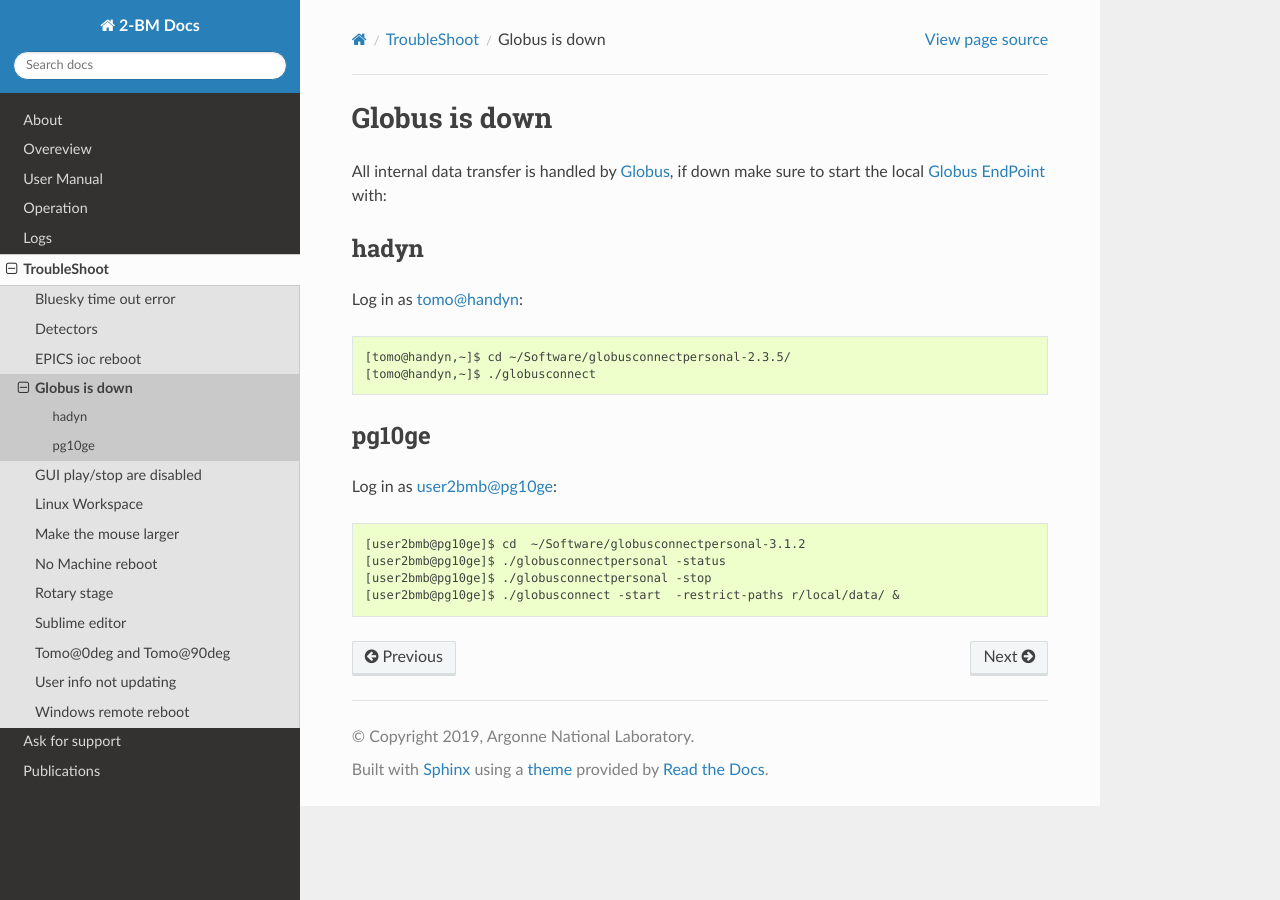
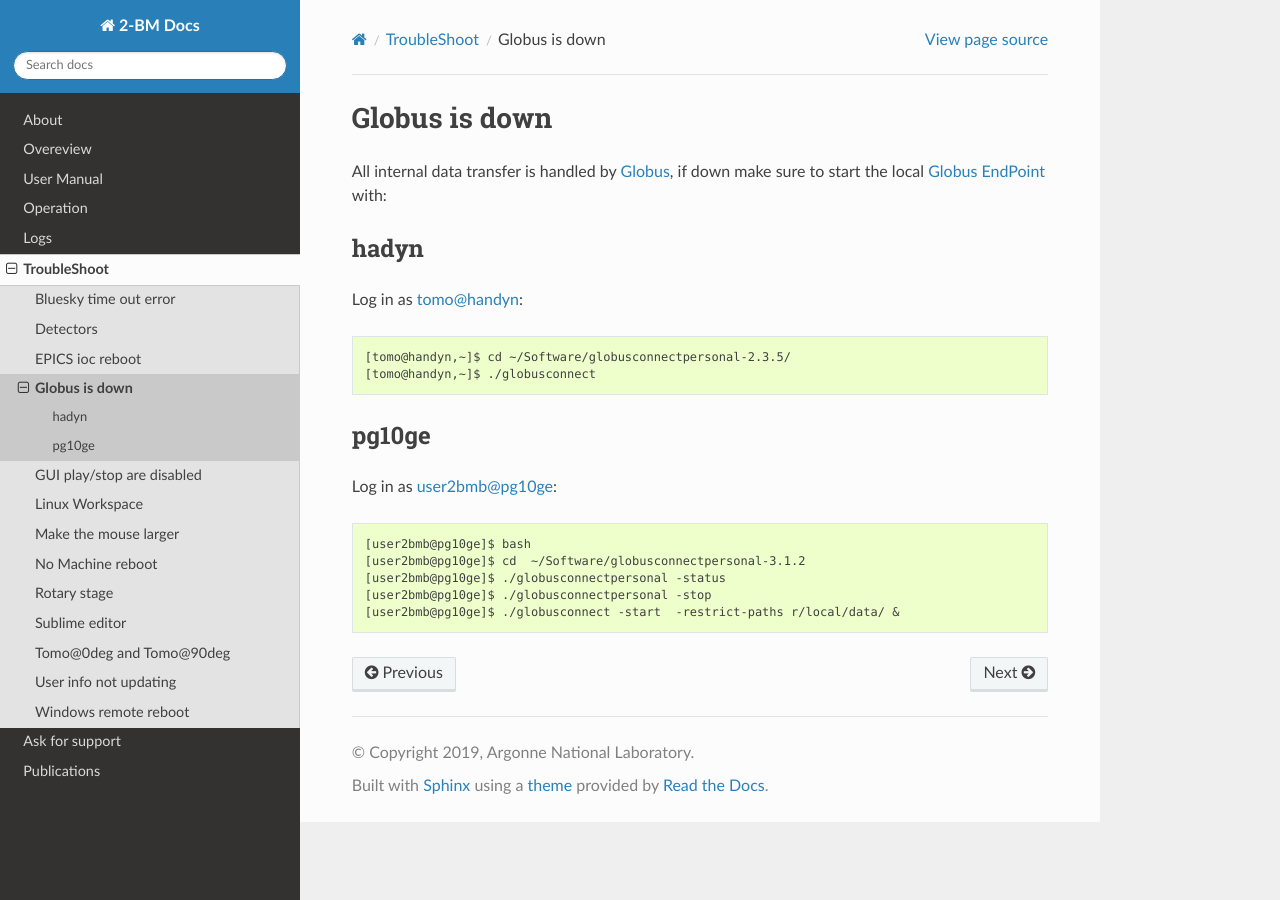
Before and after one commit to xray-imaging/2bm-docs, a Sphinx documentation site: the page built from docs/source/troubleshoot/item_0004.rst, in a window 1280 px wide. Built offline with Sphinx 7.4.7 and the Read the Docs theme 2.0.0, drawn with Linux system fonts in a browser that asks for light colours; the version number could not be read and is left out.

Commit message:
Update item_0004.rst

```diff
--- a/docs/source/troubleshoot/item_0004.rst
+++ b/docs/source/troubleshoot/item_0004.rst
@@ -18,6 +18,7 @@ pg10ge
 
 Log in as user2bmb@pg10ge::
 
+    [user2bmb@pg10ge]$ bash
     [user2bmb@pg10ge]$ cd  ~/Software/globusconnectpersonal-3.1.2
     [user2bmb@pg10ge]$ ./globusconnectpersonal -status
     [user2bmb@pg10ge]$ ./globusconnectpersonal -stop
```
